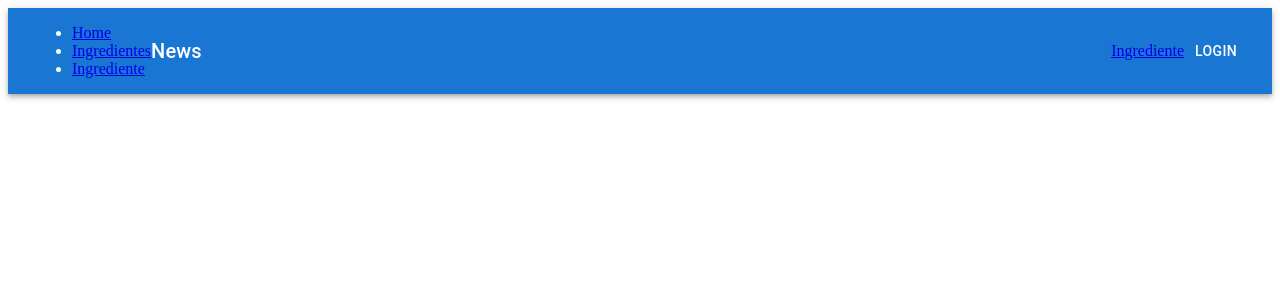
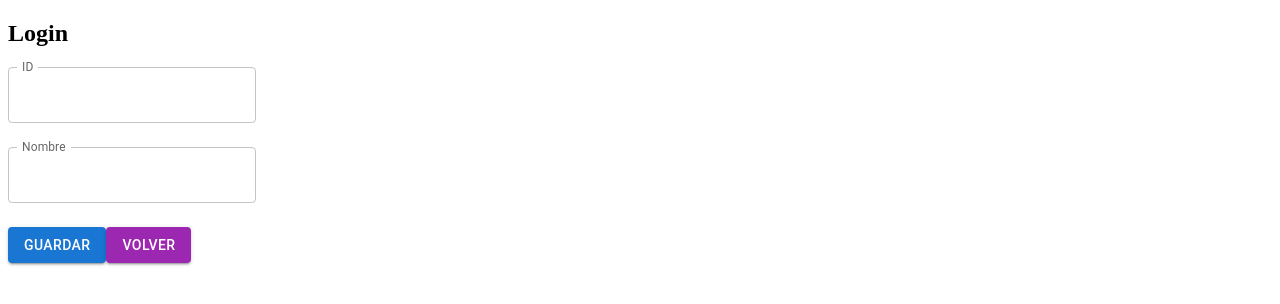
Before and after one commit to pachalala/soporte-mesa-Front, a React (Vite) app: page /login in a window 1280 px wide. Shown: the top 304 px of the page. Built offline with nearby package versions, Linux system fonts and the light colour scheme.

Commit message:
login y sesion

```diff
--- a/src/App.jsx
+++ b/src/App.jsx
@@ -2,25 +2,40 @@
 
 import { BrowserRouter, Routes, Route  } from 'react-router-dom';
 
+import {  GenContext } from  "./context/GenContext"  ;
+import {   useContext } from "react";
+
+import {    useNavigate } from "react-router-dom";
+
 
 import Nav from './components/Nav'
-
-
 import    Ingredientes  from './components/Ingredientes'
 import    Ingrediente  from './components/Ingrediente'
-
-
+import    Login  from './components/Login'
+import    Inicio  from './components/Inicio'
 
 function App() {
 
+  const { Usuario  } = useContext(GenContext);
+
+  if (!Usuario.nombre)
+     return (<>
+     <Login/>
+     </>)
+  else
+{
+  console.log("con usuario..");
   return (
     <>
     <BrowserRouter>
     <Nav/>
     <Routes>
+       <Route  path="/login" element={<Login/>}>Login</Route>
+
        <Route  path="/ingredientes" element={<Ingredientes/>}>Ingredientes</Route>
        <Route  path="/platos" element={<Ingredientes/>}>Platos</Route>
-       <Route  path="/" element={<Ingredientes/>}>Home</Route>
+       <Route  path="/inicio" element={<Inicio/>}>Home</Route>
+       <Route  path="/" element={<Inicio/>}>Home</Route>
        <Route  path="/ingrediente/:id" element={<Ingrediente/>}>Ingrediente</Route>
 
        </Routes>
@@ -32,5 +47,6 @@ function App() {
    </>
   )
 }
+}
 
 export default App
--- /dev/null
+++ b/src/components/Inicio.jsx
@@ -0,0 +1,17 @@
+
+const Inicio = () => {
+
+
+
+  return (
+    <>
+      <h2>Inicio</h2>
+
+
+
+    </>
+  );
+}
+
+
+export default Inicio;
--- /dev/null
+++ b/src/components/Login.jsx
@@ -0,0 +1,124 @@
+import {  Button }from "@mui/material";
+import TextField from "@mui/material/TextField";
+import { useParams } from "react-router-dom";
+import { useState, useEffect } from 'react';
+
+
+import {  GenContext } from  "../context/GenContext"  ;
+import {   useContext } from "react";
+
+
+const Login = () => {
+
+
+    const {  Usuario, setUsuario   } = useContext(GenContext);
+
+
+   const [data, setData] = useState([]);
+
+   const [esTextoValido, setEsTextoValido] = useState(true);
+
+   const { id } = useParams();
+
+
+
+  useEffect(() => {
+    /*
+    const obtenerNombre = async () => {
+      const response = await fetch(`http://localhost:3000/ingredientes/${id}`);
+      const data = await response.json();
+      console.log(`data 1:${JSON.stringify(data)}`);
+
+
+      setData(data);
+    };
+    obtenerNombre();*/
+  } ,[id]);
+
+   const  validacampos  = () =>{
+
+     const nombreval = data.nombre.trim() !== ''
+     setEsTextoValido(nombreval);
+
+     return nombreval;
+
+   }
+
+
+
+  const handleNombreChange = (event) => {
+    setData({...data, nombre: event.target.value});
+
+  };
+
+    const handleSubmit = event => {
+      event.preventDefault();
+
+console.log("data:" + JSON.stringify(data));
+
+      if (validacampos()  ) { /*
+        fetch('http://localhost:3000/ingredientes', {
+          method: 'POST',
+          body: JSON.stringify( {id: data.id,  nombre: data.nombre}
+           ),
+          headers: {
+            'Content-type': 'application/json; charset=UTF-8',
+          },
+        })
+        .then(response => response.text)
+     .then(data => console.log(data))
+        .catch(error => console.log(error));*/
+
+        setUsuario({ nombre: data.nombre, perfil:"123"  });
+
+        history.push('/inicio');
+      } else {
+        console.log('Los campos no son válidos');
+      }
+    };
+
+
+  return (
+    <div>
+
+ <form onSubmit={handleSubmit}>
+
+        <h2>Login</h2>
+
+        <div>
+          <TextField
+             id="ID"
+            label="ID"
+
+            defaultValue= " "
+            variant="outlined"
+            sx={{mb: 3}}
+          />
+        </div>
+        <div>
+          <TextField
+
+            id="NOMBRE"
+            label="Nombre"
+             value= {data.nombre}
+             defaultValue=" "
+            variant="outlined"
+            onChange={handleNombreChange}
+            sx={{mb: 3}}
+            error={!esTextoValido}
+            helperText={!esTextoValido && 'El campo no puede estar vacío'}
+          />
+        </div>
+
+
+        <Button  type="submit" variant="contained" color="primary">Guardar</Button>
+
+        <Button   variant="contained" color="secondary"   onClick={()=> navegate(-1)}>Volver</Button>
+
+        </form>
+
+    </div>
+  );
+};
+
+export default Login;
--- a/src/components/Nav.jsx
+++ b/src/components/Nav.jsx
@@ -1,7 +1,13 @@
 import { Link } from "react-router-dom";
 import { AppBar, Toolbar,Typography ,Button} from '@mui/material';
+import {  GenContext } from  "../context/GenContext"  ;
+import {   useContext } from "react";
 
 function Nav() {
+
+
+  const { Usuario  } = useContext(GenContext);
+
   return (
     <nav>
 
@@ -9,7 +15,7 @@ function Nav() {
         <Toolbar>
         <ul>
         <li>
-          <Link to="/">Home</Link>
+          <Link to="/Inicio">Home</Link>
         </li>
         <li>
           <Link to="/ingredientes">Ingredientes</Link>
@@ -19,7 +25,7 @@ function Nav() {
         </li>
       </ul>
 
-
+          usuario: {Usuario.nombre}
           <Typography variant="h6" component="div" sx={{ flexGrow: 1 }}>
             News
           </Typography>
--- /dev/null
+++ b/src/context/GenContext.jsx
@@ -0,0 +1,35 @@
+import { createContext, useState, useEffect } from "react";
+
+
+export const GenContext = createContext();
+
+export function GenContextProvider(props) {
+  const [Usuario, setUsuario] = useState({ nombre: "", perfil:""  });
+
+
+
+
+
+  useEffect(() => {
+    //   setPlatos_db(D_Platos);
+    //   setPlatos_Lista(D_Platos);
+   // llena_ingredientes();
+
+
+ //   console.log( " ini context:: ");
+   // setPlatos_l(D_Platos);
+
+  }, []);
+
+  const valor = {
+    Usuario, setUsuario
+
+  };
+
+  return (
+    <GenContext.Provider value={valor}>
+      {props.children}
+    </GenContext.Provider>
+  );
+}
+export default GenContextProvider;
--- a/src/main.jsx
+++ b/src/main.jsx
@@ -1,10 +1,13 @@
 import React from 'react'
 import ReactDOM from 'react-dom/client'
 import App from './App.jsx'
+import {  GenContextProvider } from "./context/GenContext";
 
 
 ReactDOM.createRoot(document.getElementById('root')).render(
   <React.StrictMode>
+  <GenContextProvider>
     <App />
-  </React.StrictMode>,
+  </GenContextProvider>
+</React.StrictMode>
 )
```
